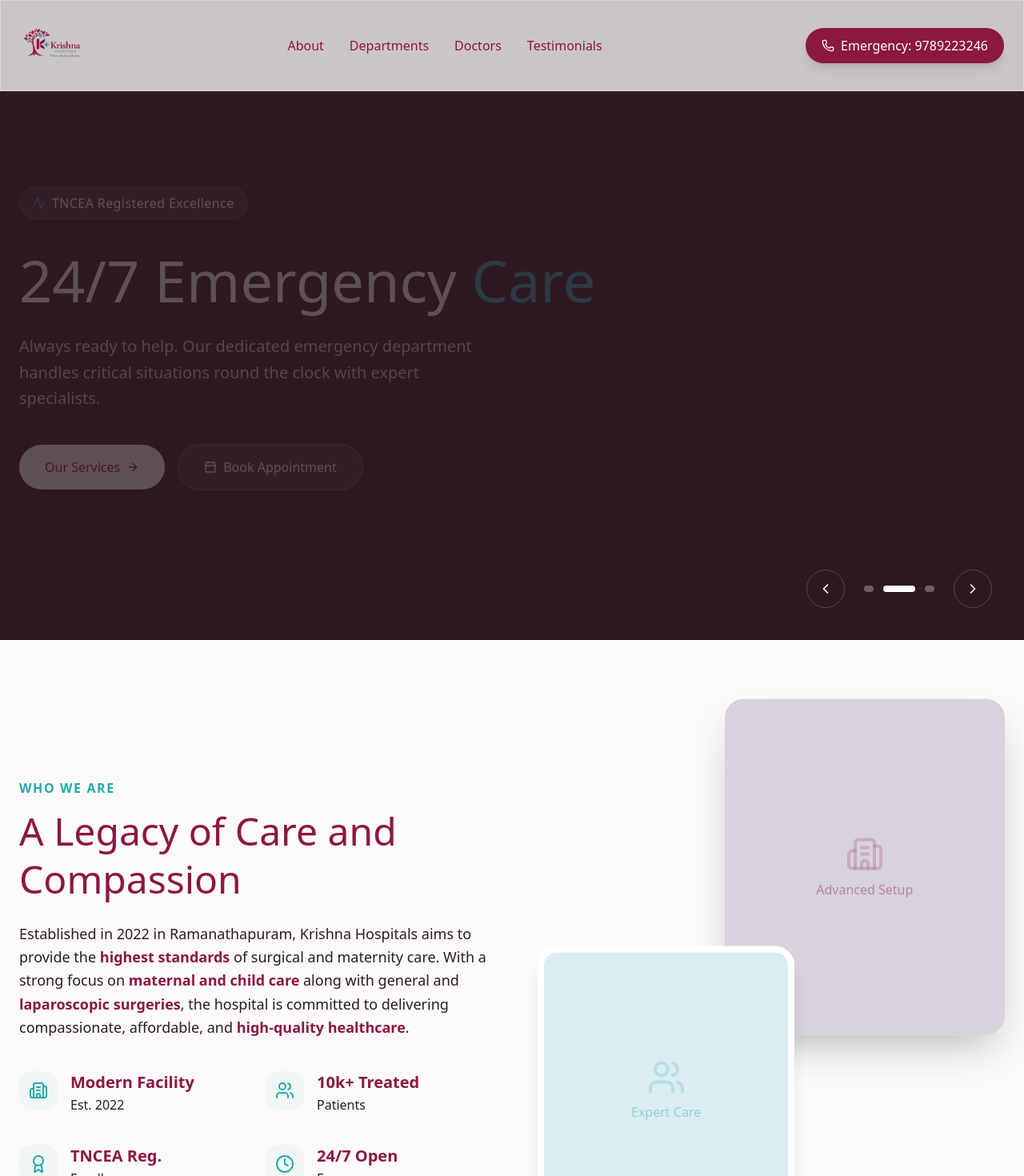
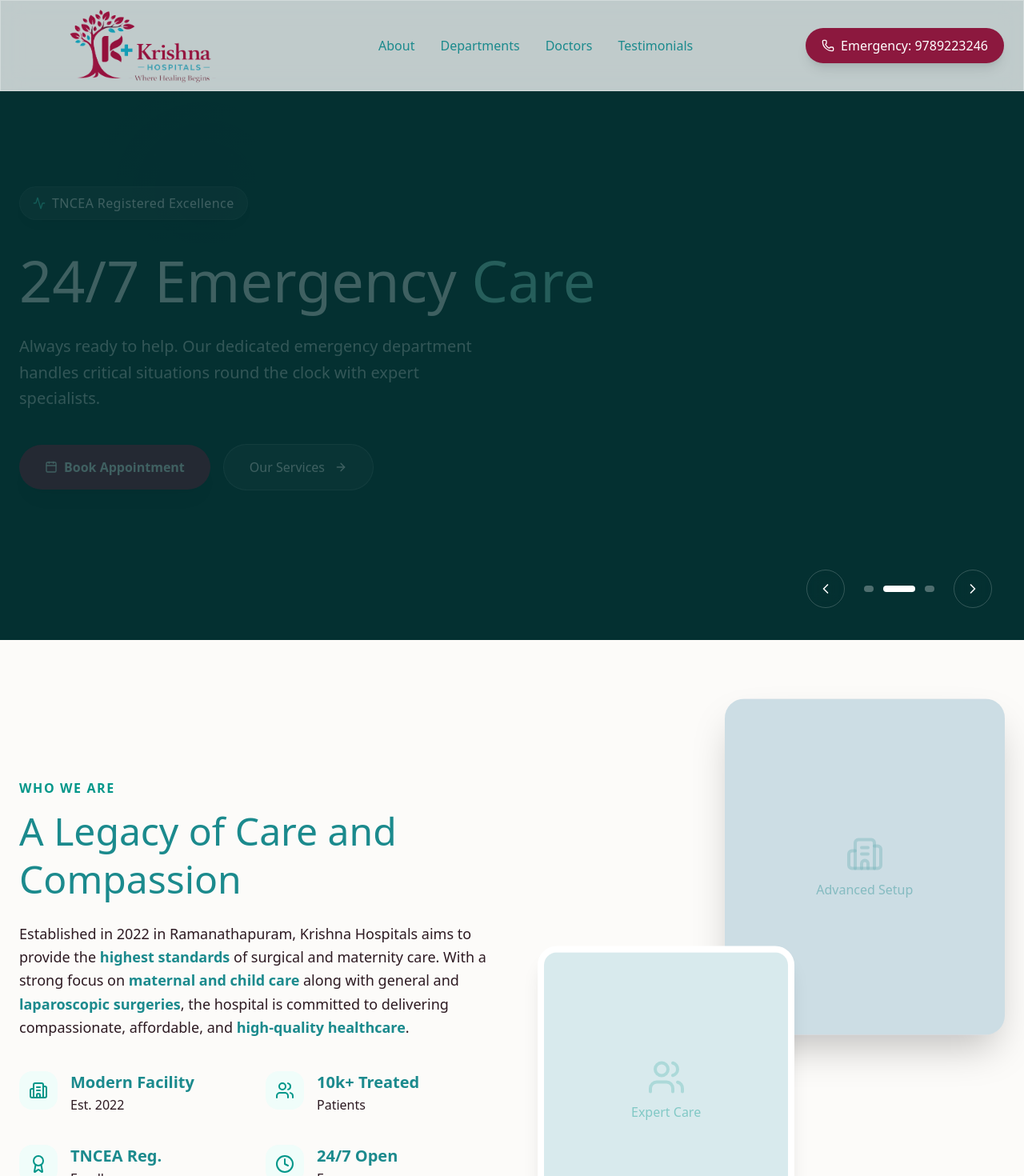
Before and after one commit to godivatech/krishna_hospital, a Next.js app: page / in a window 1280 px wide. Shown: the top 1470 px of the page at 80% size. Built offline with nearby package versions, Linux system fonts and the light colour scheme; a web font is replaced by a local one.

Commit message:
code changes

```diff
--- a/src/app/globals.css
+++ b/src/app/globals.css
@@ -1,10 +1,12 @@
 @import "tailwindcss";
 
 @theme {
-  --color-primary: #8C183E;
-  --color-primary-light: #A8204D;
-  --color-accent: #24A8AC;
-  --color-accent-light: #36C3C7;
+  --color-primary: #1B8A8D;
+  --color-primary-light: #24A8AC;
+  --color-primary-dark: #0A5C5E;
+  --color-primary-deep: #052F30;
+  --color-accent: #8C183E;
+  --color-accent-light: #A8204D;
 
   --font-sans: var(--font-poppins);
   --font-serif: var(--font-playfair);
@@ -12,10 +14,12 @@
 
 @layer base {
   :root {
-    --primary: #8C183E;
-    --primary-light: #A8204D;
-    --accent: #24A8AC;
-    --accent-light: #36C3C7;
+    --primary: #1B8A8D;
+    --primary-light: #24A8AC;
+    --primary-dark: #0A5C5E;
+    --primary-deep: #052F30;
+    --accent: #8C183E;
+    --accent-light: #A8204D;
     --background: #FCFBF9;
     --text-main: #2D1A22;
     --text-muted: #7A5F6A;
@@ -47,8 +51,13 @@
   }
 
   @keyframes marquee {
-    from { transform: translateX(0); }
-    to { transform: translateX(calc(-50% - 1rem)); }
+    from {
+      transform: translateX(0);
+    }
+
+    to {
+      transform: translateX(calc(-50% - 1rem));
+    }
   }
 
   .animate-marquee {
--- a/src/components/About.tsx
+++ b/src/components/About.tsx
@@ -31,7 +31,7 @@ export default function About() {
            transition={{ duration: 0.8, ease: "easeOut" }}
            viewport={{ once: true, margin: "-100px" }}
         >
-          <h2 className="text-base font-semibold uppercase tracking-widest text-accent mb-3">Who We Are</h2>
+          <h2 className="text-base font-semibold uppercase tracking-widest text-teal-600 mb-3">Who We Are</h2>
           <h3 className="text-4xl md:text-5xl font-serif text-primary leading-tight mb-6">
             A Legacy of Care and Compassion
           </h3>
@@ -42,8 +42,8 @@ export default function About() {
           <div className="grid grid-cols-2 gap-x-8 gap-y-10">
             {stats.map((stat, idx) => (
               <div key={idx} className="flex gap-4 items-start group">
-                 <div className="w-12 h-12 rounded-2xl bg-accent/5 flex items-center justify-center shrink-0 group-hover:bg-accent/10 transition-colors">
-                   <stat.icon className="w-6 h-6 text-accent" />
+                 <div className="w-12 h-12 rounded-2xl bg-teal-50 flex items-center justify-center shrink-0 group-hover:bg-teal-100 transition-colors">
+                   <stat.icon className="w-6 h-6 text-teal-600" />
                  </div>
                  <div>
                    <div className="font-serif font-bold text-xl text-primary mb-1">{stat.value}</div>
@@ -66,9 +66,9 @@ export default function About() {
            </motion.div>
 
            <motion.div style={{ y: y2 }} className="absolute bottom-10 left-0 w-[55%] h-[60%] rounded-3xl overflow-hidden shadow-xl border-8 border-white z-20 bg-slate-100">
-              <div className="absolute inset-0 bg-accent/10 mix-blend-multiply"></div>
+              <div className="absolute inset-0 bg-teal-600/10 mix-blend-multiply"></div>
               {/* Image placeholder */}
-              <div className="absolute inset-0 flex flex-col items-center justify-center text-accent/40 font-medium">
+              <div className="absolute inset-0 flex flex-col items-center justify-center text-teal-600/40 font-medium">
                  <Users className="w-12 h-12 mb-2 opacity-50" />
                  <span>Expert Care</span>
               </div>
--- a/src/components/BookAppointmentModal.tsx
+++ b/src/components/BookAppointmentModal.tsx
@@ -56,7 +56,7 @@ const BookAppointmentModal: React.FC<BookAppointmentModalProps> = ({ isOpen, onC
             animate={{ opacity: 1 }}
             exit={{ opacity: 0 }}
             onClick={onClose}
-            className="fixed inset-0 bg-[#2D1A22]/80 backdrop-blur-sm z-50"
+            className="fixed inset-0 bg-[#042F2E]/90 backdrop-blur-sm z-50"
           />
           <div className="fixed inset-0 flex items-center justify-center p-4 z-50 pointer-events-none">
             <motion.div
@@ -180,7 +180,7 @@ const BookAppointmentModal: React.FC<BookAppointmentModalProps> = ({ isOpen, onC
                 <div className="pt-2">
                   <button
                     type="submit"
-                    className="w-full bg-primary text-white py-4 rounded-xl font-medium hover:bg-primary-light transition-colors shadow-lg shadow-primary/20 flex items-center justify-center gap-2"
+                    className="w-full bg-accent text-white py-4 rounded-xl font-bold hover:bg-accent-light transition-all shadow-lg shadow-accent/20 flex items-center justify-center gap-2 text-lg"
                   >
                     Confirm Appointment
                   </button>
--- a/src/components/Hero.tsx
+++ b/src/components/Hero.tsx
@@ -14,21 +14,21 @@ export default function Hero() {
       subtitle: "Maternity Care",
       description: "Ramanathapuram's trusted multi-specialty hospital. We bring surgical excellence and compassionate maternity care together under one roof.",
       bgColors: "from-primary to-primary-light",
-      accent: "text-accent-light"
+      accent: "text-teal-200"
     },
     {
       title: "24/7 Emergency",
       subtitle: "Care",
       description: "Always ready to help. Our dedicated emergency department handles critical situations round the clock with expert specialists.",
-      bgColors: "from-[#2D1A22] to-primary",
-      accent: "text-accent"
+      bgColors: "from-[#111827] to-primary",
+      accent: "text-teal-200"
     },
     {
       title: "State-of-the-Art",
       subtitle: "ICU & NICU",
       description: "Providing the highest level of critical care and advanced life support for adult and neonatal patients in a safe environment.",
-      bgColors: "from-[#1a0f14] to-[#4A162B]",
-      accent: "text-accent-light"
+      bgColors: "from-[#0F172A] to-primary-dark",
+      accent: "text-teal-400"
     }
   ];
 
@@ -43,7 +43,7 @@ export default function Hero() {
   const prevSlide = () => setCurrentSlide((prev) => (prev - 1 + slides.length) % slides.length);
 
   return (
-    <section className="relative min-h-[100svh] flex items-center overflow-hidden bg-[#2D1A22]">
+    <section className="relative min-h-[100svh] flex items-center overflow-hidden bg-primary-deep">
       <AnimatePresence mode="wait">
         <motion.div
           key={currentSlide}
@@ -66,7 +66,7 @@ export default function Hero() {
           />
 
           {/* Abstract soft glows */}
-          <div className="absolute top-[-10%] right-[-5%] w-[60%] h-[60%] bg-accent/20 rounded-full blur-[120px] pointer-events-none animate-pulse" />
+          <div className="absolute top-[-10%] right-[-5%] w-[60%] h-[60%] bg-teal-600/20 rounded-full blur-[120px] pointer-events-none animate-pulse" />
           <div className="absolute bottom-[-10%] left-[-5%] w-[50%] h-[50%] bg-primary-light/10 rounded-full blur-[100px] pointer-events-none" />
         </motion.div>
       </AnimatePresence>
@@ -82,7 +82,7 @@ export default function Hero() {
               transition={{ duration: 0.8, ease: "easeOut" }}
             >
               <div className="inline-flex items-center gap-2 px-4 py-2 rounded-full bg-white/10 text-white backdrop-blur-md mb-8 border border-white/10 shadow-lg">
-                <Activity className="w-4 h-4 text-accent" />
+                <Activity className="w-4 h-4 text-teal-300" />
                 <span className="text-base font-medium tracking-wide">TNCEA Registered Excellence</span>
               </div>
 
@@ -95,17 +95,17 @@ export default function Hero() {
               </p>
 
               <div className="flex flex-wrap items-center gap-4">
-                <a href="#departments" className="flex items-center justify-center gap-2 bg-white text-primary px-8 py-4 rounded-full font-medium hover:bg-white/90 transition-all w-full sm:w-auto shadow-xl hover:shadow-2xl hover:-translate-y-1">
-                  Our Services
-                  <ArrowRight className="w-4 h-4" />
-                </a>
                 <button
                   onClick={() => setIsModalOpen(true)}
-                  className="flex items-center justify-center gap-2 bg-white/10 backdrop-blur-md text-white border border-white/20 px-8 py-4 rounded-full font-medium hover:bg-white/20 transition-all w-full sm:w-auto group"
+                  className="flex items-center justify-center gap-2 bg-accent text-white px-8 py-4 rounded-full font-semibold hover:bg-accent-light transition-all w-full sm:w-auto shadow-xl hover:shadow-accent/40 hover:-translate-y-1 group"
                 >
                   <Calendar className="w-4 h-4 group-hover:scale-110 transition-transform" />
                   Book Appointment
                 </button>
+                <a href="#departments" className="flex items-center justify-center gap-2 bg-white/10 backdrop-blur-md text-white border border-white/20 px-8 py-4 rounded-full font-medium hover:bg-white/20 transition-all w-full sm:w-auto">
+                  Our Services
+                  <ArrowRight className="w-4 h-4 ml-1" />
+                </a>
               </div>
             </motion.div>
           </AnimatePresence>
--- a/src/components/Navbar.tsx
+++ b/src/components/Navbar.tsx
@@ -39,22 +39,22 @@ export default function Navbar() {
       transition={{ duration: 0.6, ease: [0.22, 1, 0.36, 1] }}
       className="fixed top-0 w-full z-50 glass border-b border-white/20"
     >
-      <div className="max-w-7xl mx-auto px-6 py-4 flex items-center justify-between">
+      <div className="max-w-7xl mx-auto px-6 py-2 flex items-center justify-between">
         <Link href="/" className="flex items-center gap-3 group relative z-50">
-          <img src="/Logo%20Png.png" alt="Krishna Hospitals" className="h-16 md:h-20 w-auto object-contain transition-transform group-hover:scale-105" />
+          <img src="/Logo%20Png.png" alt="Krishna Hospitals" className="h-16 md:h-24 w-auto object-contain transition-transform group-hover:scale-105" />
         </Link>
 
         {/* Desktop Nav */}
         <nav className="hidden md:flex gap-8 text-base font-medium text-primary">
           {navLinks.map((link) => (
-            <Link key={link.href} href={link.href} className="hover:text-accent transition-colors">
+            <Link key={link.href} href={link.href} className="hover:text-teal-600 transition-colors">
               {link.label}
             </Link>
           ))}
         </nav>
 
         <div className="flex items-center gap-4">
-          <a href="tel:9789223246" className="hidden md:flex items-center gap-2 bg-primary text-white px-5 py-2.5 rounded-full text-base font-medium hover:bg-accent transition-all shadow-lg hover:shadow-xl transform hover:-translate-y-0.5">
+          <a href="tel:9789223246" className="hidden md:flex items-center gap-2 bg-accent text-white px-5 py-2.5 rounded-full text-base font-medium hover:bg-accent-light transition-all shadow-lg hover:shadow-accent/40 transform hover:-translate-y-0.5">
             <Phone className="w-4 h-4" />
             <span>Emergency: 9789223246</span>
           </a>
@@ -80,7 +80,11 @@ export default function Navbar() {
             transition={{ type: "spring", damping: 25, stiffness: 200 }}
             className="fixed inset-0 bg-white z-40 md:hidden flex flex-col justify-center items-center p-8"
           >
-            <nav className="flex flex-col gap-8 text-center">
+            <nav className="flex flex-col gap-8 text-center items-center">
+              <Link href="/" onClick={() => setIsOpen(false)} className="mb-8">
+                <img src="/Logo%20Png.png" alt="Krishna Hospitals" className="h-24 w-auto object-contain" />
+              </Link>
+
               {navLinks.map((link, i) => (
                 <motion.div
                   key={link.href}
@@ -102,15 +106,18 @@ export default function Navbar() {
                 initial={{ opacity: 0, y: 20 }}
                 animate={{ opacity: 1, y: 0 }}
                 transition={{ delay: 0.1 + navLinks.length * 0.1 }}
-                className="mt-8"
+                className="mt-8 flex flex-col items-center gap-4"
               >
                 <a
                   href="tel:9789223246"
-                  className="flex items-center gap-3 bg-primary text-white px-8 py-4 rounded-full text-lg font-medium shadow-xl"
-                  onClick={() => setIsOpen(false)}
                 >
-                  <Phone className="w-5 h-5" />
-                  <span>Emergency: 9789223246</span>
+                  <div className="flex items-center gap-2 px-4 py-2 rounded-full bg-accent/10 border border-accent/20">
+                    <span className="w-2 h-2 rounded-full bg-accent animate-pulse" />
+                    <span className="text-sm font-bold text-accent uppercase tracking-wider">Emergency 24/7</span>
+                  </div>
+                </a>
+                <a href="tel:9789223246" className="text-2xl font-bold text-primary">
+                  9789223246
                 </a>
               </motion.div>
             </nav>
--- a/src/components/Testimonials.tsx
+++ b/src/components/Testimonials.tsx
@@ -17,7 +17,7 @@ export default function Testimonials() {
             initial={{ opacity: 0, y: 20 }}
             whileInView={{ opacity: 1, y: 0 }}
             viewport={{ once: true }}
-            className="text-base font-semibold uppercase tracking-widest text-accent mb-3"
+            className="text-base font-semibold uppercase tracking-widest text-teal-600 mb-3"
           >
             Patient Stories
           </motion.h2>
@@ -53,7 +53,7 @@ export default function Testimonials() {
                    </div>
                    <div suppressHydrationWarning>
                      <p className="font-bold text-primary font-serif">{t.author}</p>
-                     <p className="text-sm font-semibold text-accent uppercase tracking-wider">{t.role}</p>
+                     <p className="text-sm font-semibold text-teal-600 uppercase tracking-wider">{t.role}</p>
                    </div>
                 </div>
              </div>
```
Also changed, not shown: src/components/Departments.tsx (+5 -5 lines), src/components/Doctors.tsx (+5 -5 lines), src/components/Footer.tsx (+17 -17 lines), src/components/MissionVision.tsx (+4 -4 lines), public/Logo Png.png.
